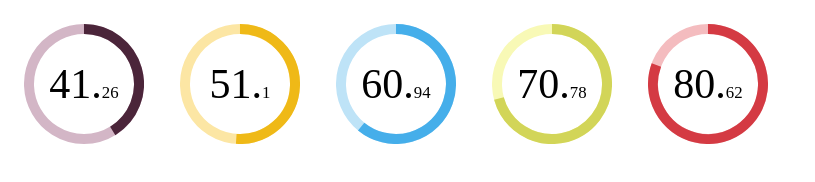
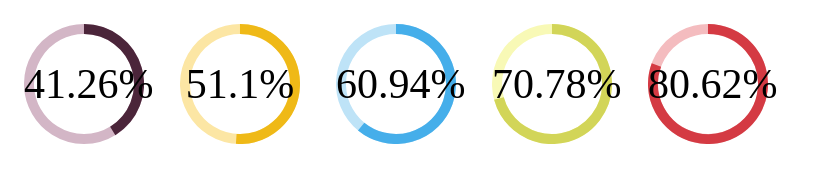
Before and after one commit to lugolabs/circles, a plain HTML site: page spec/index.html in a window 1280 px wide. Shown: the whole page, without its empty margins (0-815 px from the left). Drawn offline with Linux system fonts and the light colour scheme.

Commit message:
Allow text option to be a function or null

```diff
--- a/circles.js
+++ b/circles.js
@@ -51,7 +51,7 @@
   	this._max_value      = options.max_value || 100;
 
   	//this._percentage     = options.percentage;
-    this._text           = options.text;// || function(value){return value;};
+    this._text           = options.text === undefined ? function(value){return value;} : options.text;
     //this._number         = options.number || this._percentage;
     this._strokeWidth    = options.width  || 10;
     this._colors         = options.colors || ['#EEE', '#F00'];
@@ -171,7 +171,7 @@
           }
           if (percentage > percent) return;
           path.setAttribute('d', self._calculatePath(percentage, true));
-          numberEl.innerHTML = self._calculateNumber(number);
+          numberEl.innerHTML = self._getText(number);
           i++;
           if (canContinue) requestAnimFrame(self)(animate);
         };
@@ -208,19 +208,20 @@
 		for(var prop in style)
 			this._textContainer.style[prop]	=	style[prop];
 
-		this._textContainer.innerHTML	=	this._calculateNumber(this._canAnimate ? 0 : this._value);
+		this._textContainer.innerHTML	=	this._getText(this._canAnimate ? 0 : this._value);
 
 		return this;
     },
 
-    _calculateNumber: function(number) {
-      var parts = (number + '').split('.'),
-        html = '<span >' + parts[0];
-      if (parts.length > 1) {
-        html += '.<span style="font-size:.4em">' + parts[1].substring(0, 2) + '</span>';
-      }
-      return html + '</span>';
-    },
+	_getText: function(value)
+	{
+		if(value === undefined)
+			value = this._value;
+
+		value = parseFloat(value.toFixed(2));
+
+		return typeof this._text === 'function' ? this._text(value) : this._text;
+	},
 
     _generateSvg: function() {
 
--- a/spec/index.html
+++ b/spec/index.html
@@ -32,8 +32,7 @@
 				value:		percentage,
 				radius:     60,
 				width:      10,
-				//number:   	percentage / 10,
-				text:       '%',
+				text:       function(value){return value + '%'},
 				colors:     colors[i - 1]
 			});
 		}
```
